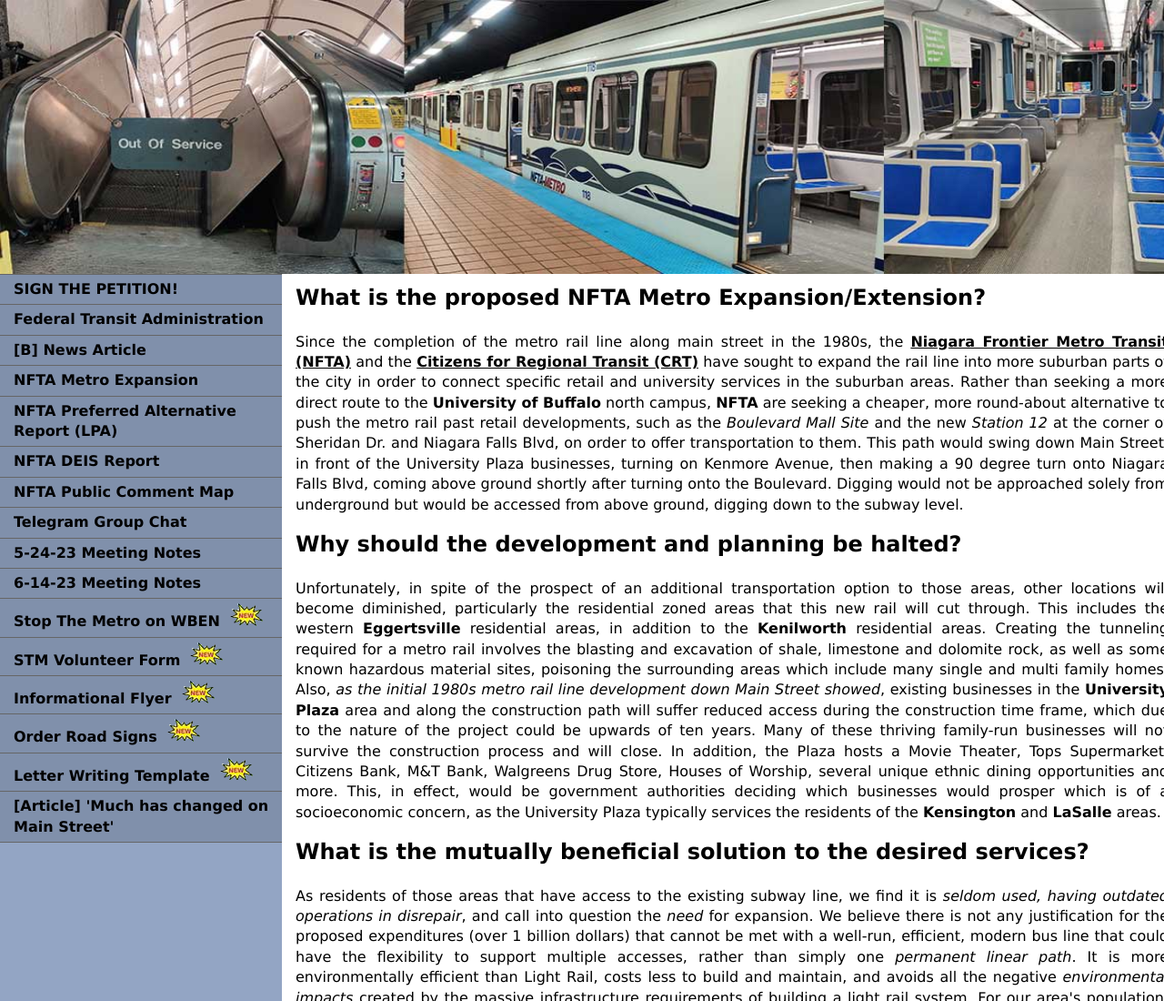
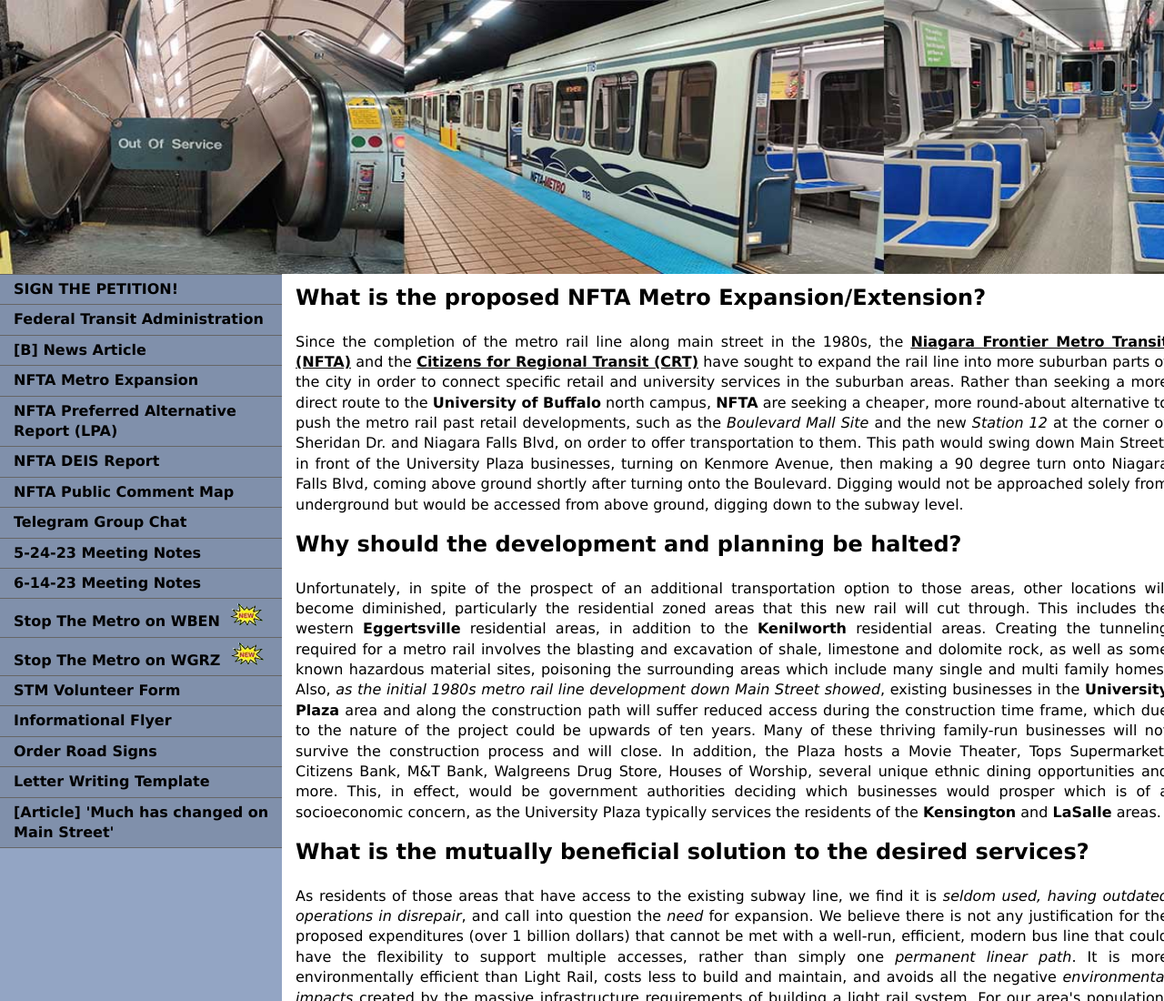
Before and after one commit to Rolf-Fredrickson/Rolf-Fredrickson.github.io, a plain HTML site: page index.html in a window 1280 px wide. Shown: the top 1100 px of the page at 91% size. Drawn offline with Linux system fonts and the light colour scheme.

Commit message:
Update index.html

```diff
--- a/index.html
+++ b/index.html
@@ -26,6 +26,10 @@
 
 	function open_STM_Media() {
 	  var myWindow = window.open("media.html", "", "width=750, height=850,top=150,left=350,location=1,status=1,scrollbars=1,resizable=1");
+	  myWindow.focus();
+	}
+	function open_STM_Media2() {
+	  var myWindow = window.open("media2.html", "", "width=950, height=880,top=150,left=350,location=1,status=1,scrollbars=1,resizable=1");
 	  myWindow.focus();
 	}
 
@@ -177,10 +181,11 @@
       <li><a href="STM_Notes_5-24-23.pdf" target="_blank">5-24-23 Meeting Notes</a></li>
       <li><a href="STM_Notes_6-14-23.pdf" target="_blank">6-14-23 Meeting Notes</a></li>
       <li><a href="javascript:open_STM_Media()"> Stop The Metro on WBEN &nbsp;<img src="new_sm.png"></a></li>
-      <li><a href="STM-Volunteer-Form.pdf" target="_blank">STM Volunteer Form &nbsp;<img src="new_sm.png"></a></li>
-      <li><a href="Informational_Flyer.pdf" target="_blank">Informational Flyer &nbsp;<img src="new_sm.png"></a></li>
-      <li><a href="https://click.email.signsonthecheap.com/?qs=01fcd983af578394ecc02aca8884eb6a1a0c28c4bd1c3f46d6a6a081c39d738184e6c6326dc7114d3086b6151bc897769325bc2b6d335a4d" target="_blank">Order Road Signs &nbsp;<img src="new_sm.png"></a></li>
-      <li><a href="Template_Writing_2_Local_Officials.pdf" target="_blank">Letter Writing Template &nbsp;<img src="new_sm.png"></a></li>
+      <li><a href="javascript:open_STM_Media2()"> Stop The Metro on WGRZ &nbsp;<img src="new_sm.png"></a></li>
+      <li><a href="STM-Volunteer-Form.pdf" target="_blank">STM Volunteer Form</a></li>
+      <li><a href="Informational_Flyer.pdf" target="_blank">Informational Flyer</a></li>
+      <li><a href="https://click.email.signsonthecheap.com/?qs=01fcd983af578394ecc02aca8884eb6a1a0c28c4bd1c3f46d6a6a081c39d738184e6c6326dc7114d3086b6151bc897769325bc2b6d335a4d" target="_blank">Order Road Signs</a></li>
+      <li><a href="Template_Writing_2_Local_Officials.pdf" target="_blank">Letter Writing Template</a></li>
 
       <!-- <li><a href="Call-to-action Flyer-6-14-23.pdf" target="_blank">6-14 Meeting Flyer &nbsp;<img src="new_sm.png"></a></li> -->
 
```
